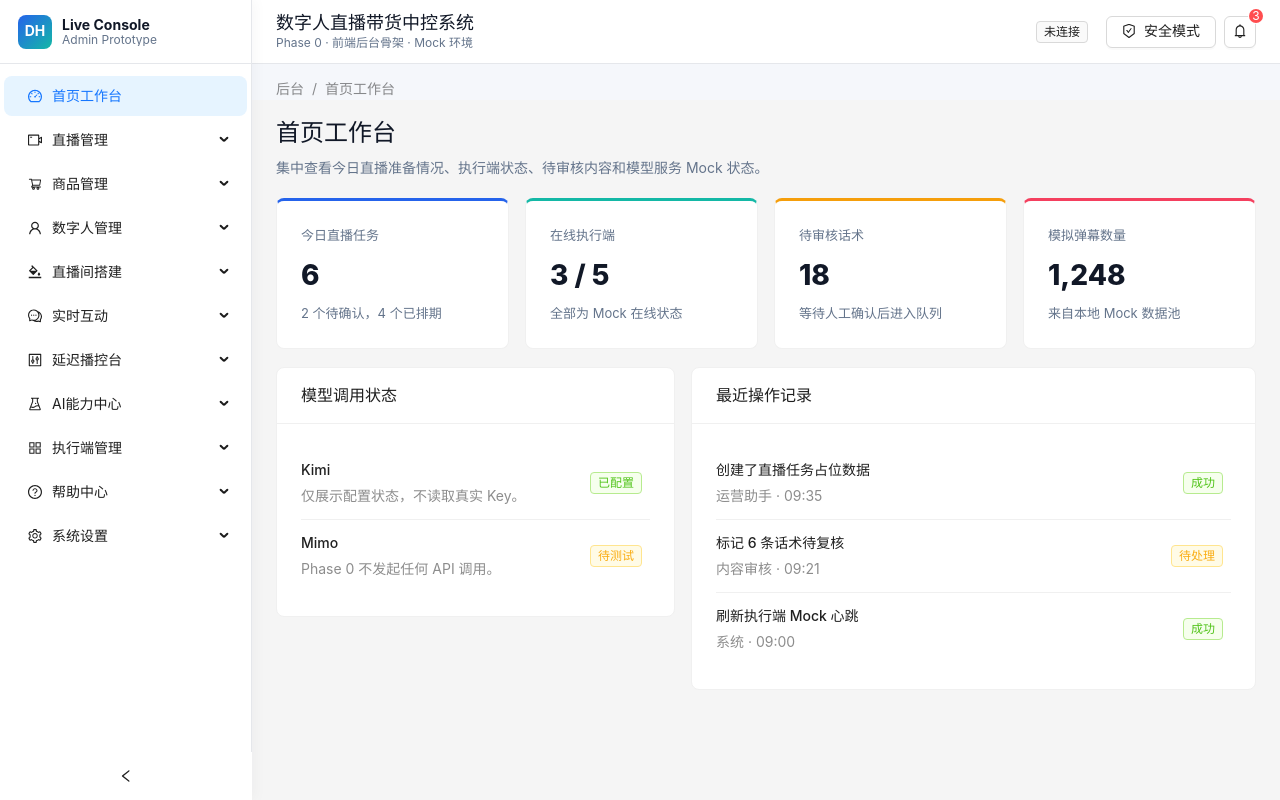
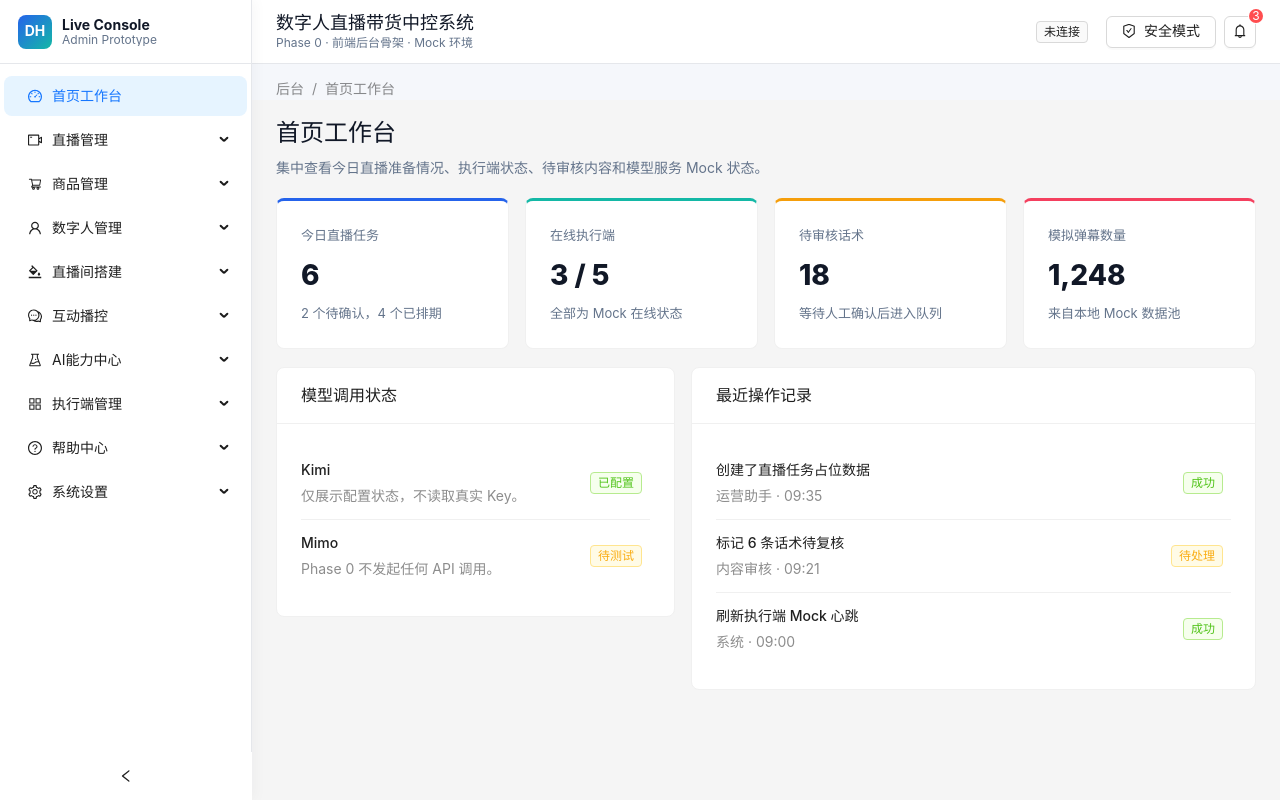
Before and after one commit to XXFH1277/aishuziren-615, a React (Vite) app: page /dashboard in a window 1280 px wide. Built offline with nearby package versions, Linux system fonts and the light colour scheme.

Commit message:
refactor: merge interaction and delay control navigation

```diff
--- a/src/components/Breadcrumb.jsx
+++ b/src/components/Breadcrumb.jsx
@@ -6,8 +6,8 @@ const moduleBreadcrumbs = [
   { prefix: '/live/', link: '/live/rooms', label: '直播管理' },
   { prefix: '/avatar/', link: '/avatar/list', label: '数字人管理' },
   { prefix: '/studio/', link: '/studio/background', label: '直播间搭建' },
-  { prefix: '/interaction/', link: '/interaction/comments', label: '实时互动' },
-  { prefix: '/delay-control/', link: '/delay-control/current', label: '延迟播控台' },
+  { prefix: '/interaction/', link: '/interaction/comments', label: '互动播控' },
+  { prefix: '/delay-control/', link: '/interaction/comments', label: '互动播控' },
 ];
 
 export default function Breadcrumb() {
--- a/src/mock/menu.js
+++ b/src/mock/menu.js
@@ -43,24 +43,17 @@ export const menuItems = [
     ],
   },
   {
-    key: '/interaction',
-    label: '实时互动',
+    key: '/interaction-control',
+    label: '互动播控',
     icon: 'interaction',
     children: [
       { key: '/interaction/comments', label: '弹幕捕获' },
       { key: '/interaction/questions', label: '问题队列' },
-      { key: '/interaction/takeover', label: '人工接管台' },
-    ],
-  },
-  {
-    key: '/delay-control',
-    label: '延迟播控台',
-    icon: 'delay',
-    children: [
+      { key: '/interaction/takeover', label: '人工接管' },
       { key: '/delay-control/current', label: '当前播报' },
       { key: '/delay-control/queue', label: '待播队列' },
       { key: '/delay-control/subtitles', label: '字幕预览' },
-      { key: '/delay-control/settings', label: '延迟设置' },
+      { key: '/delay-control/settings', label: '播控设置' },
     ],
   },
   {
--- a/src/router/index.jsx
+++ b/src/router/index.jsx
@@ -64,11 +64,11 @@ const router = createBrowserRouter([
       { path: 'studio/output', element: <StudioOutput />, handle: { label: 'OBS输出预留' } },
       { path: 'interaction/comments', element: <CommentCapture />, handle: { label: '弹幕捕获' } },
       { path: 'interaction/questions', element: <QuestionQueue />, handle: { label: '问题队列' } },
-      { path: 'interaction/takeover', element: <ManualTakeover />, handle: { label: '人工接管台' } },
+      { path: 'interaction/takeover', element: <ManualTakeover />, handle: { label: '人工接管' } },
       { path: 'delay-control/current', element: <CurrentSpeech />, handle: { label: '当前播报' } },
       { path: 'delay-control/queue', element: <SpeechQueue />, handle: { label: '待播队列' } },
       { path: 'delay-control/subtitles', element: <SubtitlePreview />, handle: { label: '字幕预览' } },
-      { path: 'delay-control/settings', element: <DelaySettings />, handle: { label: '延迟设置' } },
+      { path: 'delay-control/settings', element: <DelaySettings />, handle: { label: '播控设置' } },
       { path: 'ai-center/assistant', element: <AiAssistant />, handle: { label: 'AI助理设置' } },
       { path: 'ai-center/models', element: <ModelServices />, handle: { label: '模型服务配置' } },
       { path: 'ai-center/prompts', element: <PromptTemplates />, handle: { label: 'Prompt模板管理' } },
```
Also changed, not shown: 1 other file (tests, documents, lock files or other folders).
